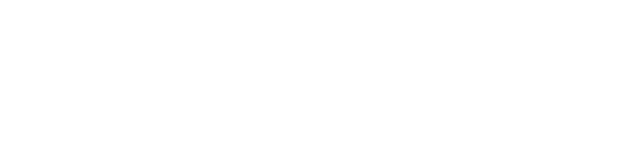
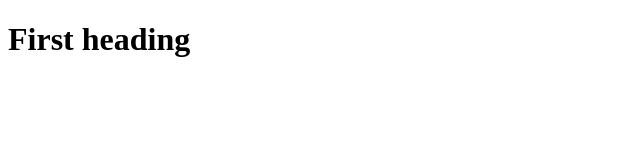
Before and after one commit to caitloevans/HTMLProject, a plain HTML site: page index.html in a window 1280 px wide. Shown: the whole page, without its empty margins (0-640 px from the left). Drawn offline with Linux system fonts and the light colour scheme.

Commit message:
Update index.html

```diff
--- a/index.html
+++ b/index.html
@@ -1,5 +1,5 @@
 <!doctype html>
-
+<html>
   <head>
 
     <title>Frist page</title>
@@ -7,5 +7,6 @@
 
   <body>
 
+<h1> First heading </h1>
 
-  <body>
+<body>
```
